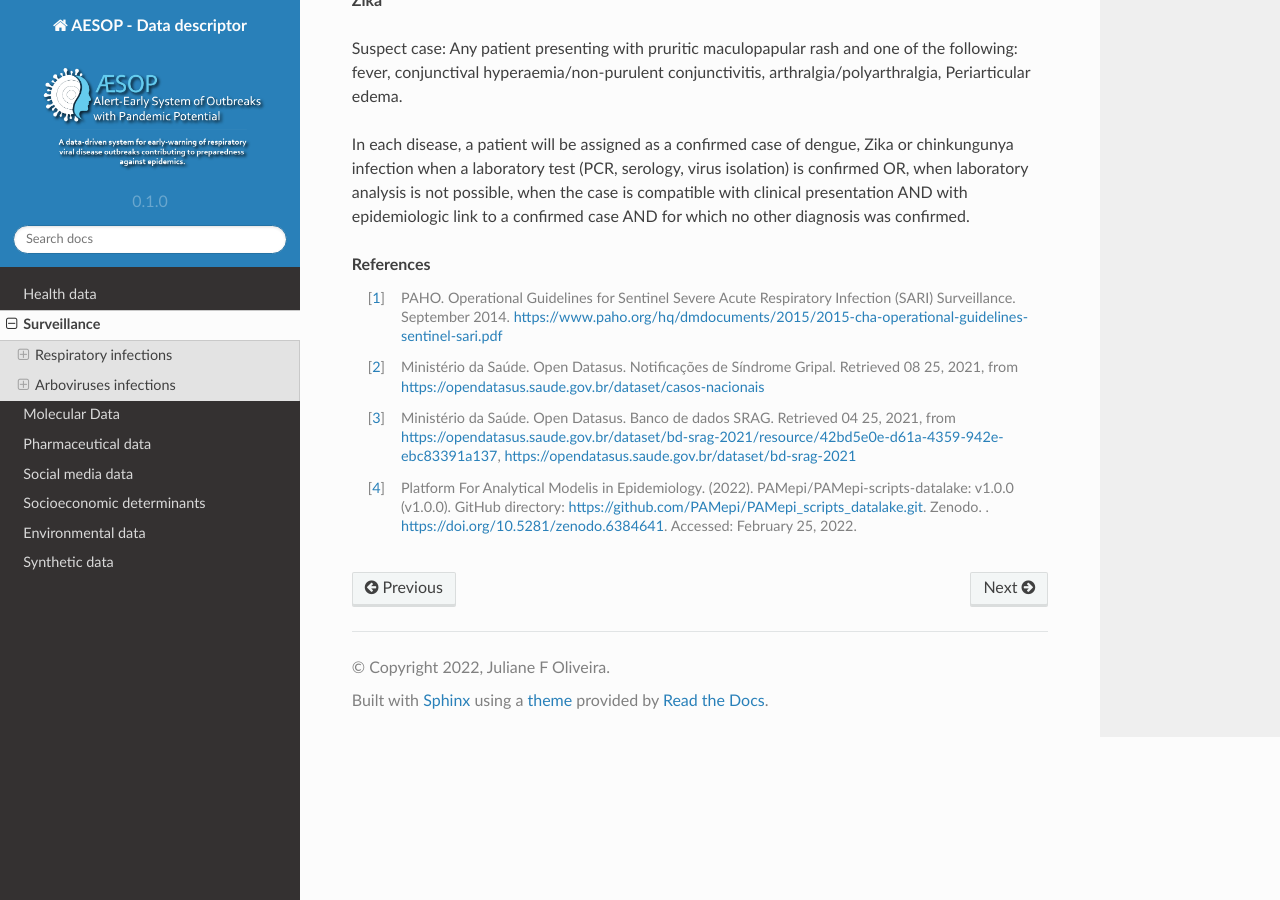
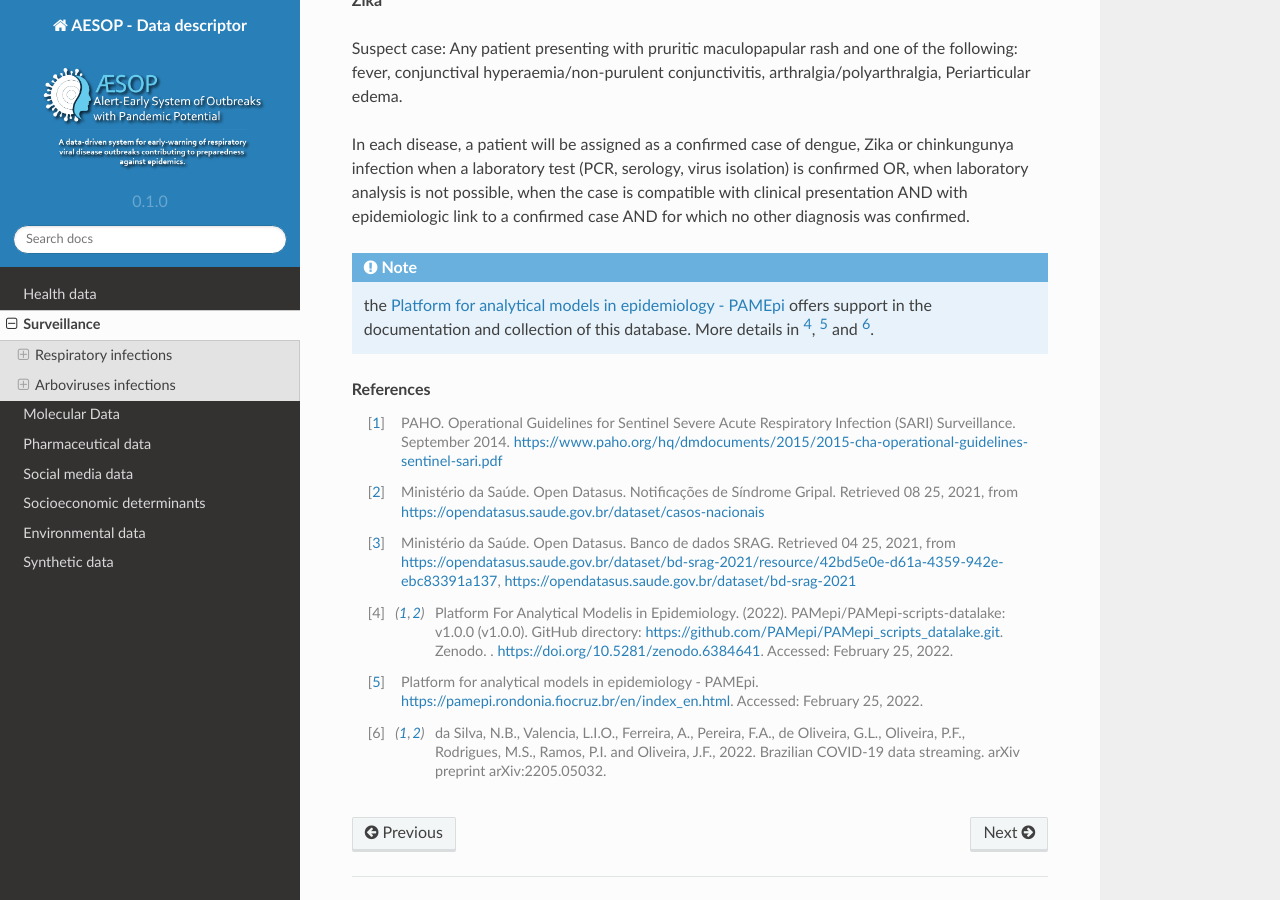
Before and after one commit to cidacslab/AESOP-Data-Documentation, a Sphinx documentation site: the page built from docs/source/surveillance.rst, in a window 1280 px wide and 900 px high, scrolled down 3249 px. Built offline with Sphinx 7.4.7 and the Read the Docs theme 2.0.0, drawn with Linux system fonts in a browser that asks for light colours; some of the changed text lies outside the part shown.

Commit message:
respiratoria

```diff
--- a/docs/source/surveillance.rst
+++ b/docs/source/surveillance.rst
@@ -65,7 +65,7 @@
 Variable list
 ^^^^^^^^^^^^^^
 
-Given the extensive number of variables, we refer to https://pamepi.rondonia.fiocruz.br/en/sg_en.html and https://pamepi.rondonia.fiocruz.br/en/srag_en.html for a whole descriptions of the FS and SARI databases.
+Given the extensive number of variables, we refer to https://pamepi.rondonia.fiocruz.br/en/sg_en.html and https://pamepi.rondonia.fiocruz.br/en/srag_en.html for a whole descriptions of the FS and SARI databases [5]and [6]_.
 
 
 Arboviruses infections
@@ -94,6 +94,10 @@
 
 In each disease, a patient will be assigned as a confirmed case of dengue, Zika or chinkungunya infection when a laboratory test (PCR, serology, virus isolation) is confirmed OR, when laboratory analysis is not possible, when the case is compatible with clinical presentation AND with epidemiologic link to a confirmed case AND for which no other diagnosis was confirmed.
 
+.. note::
+
+  the `Platform for analytical models in epidemiology - PAMEpi <https://pamepi.rondonia.fiocruz.br/en/index_en.html.>`_ offers support in the documentation and collection of this database. More details in [4]_, [5]_ and [6]_.
+
 .. rubric:: References
 
 .. [1] PAHO. Operational Guidelines for Sentinel Severe Acute Respiratory Infection (SARI) Surveillance. September 2014. https://www.paho.org/hq/dmdocuments/2015/2015-cha-operational-guidelines-sentinel-sari.pdf
@@ -103,3 +107,7 @@
 .. [3] Ministério da Saúde. Open Datasus. Banco de dados SRAG. Retrieved 04 25, 2021, from https://opendatasus.saude.gov.br/dataset/bd-srag-2021/resource/42bd5e0e-d61a-4359-942e-ebc83391a137, https://opendatasus.saude.gov.br/dataset/bd-srag-2021
 
 .. [4] Platform For Analytical Modelis in Epidemiology. (2022). PAMepi/PAMepi-scripts-datalake: v1.0.0 (v1.0.0). GitHub directory: https://github.com/PAMepi/PAMepi_scripts_datalake.git. Zenodo. . https://doi.org/10.5281/zenodo.6384641. Accessed: February 25, 2022.
+
+.. [5] Platform for analytical models in epidemiology - PAMEpi. https://pamepi.rondonia.fiocruz.br/en/index_en.html. Accessed: February 25, 2022.
+
+.. [6] da Silva, N.B., Valencia, L.I.O., Ferreira, A., Pereira, F.A., de Oliveira, G.L., Oliveira, P.F., Rodrigues, M.S., Ramos, P.I. and Oliveira, J.F., 2022. Brazilian COVID-19 data streaming. arXiv preprint arXiv:2205.05032.
```
